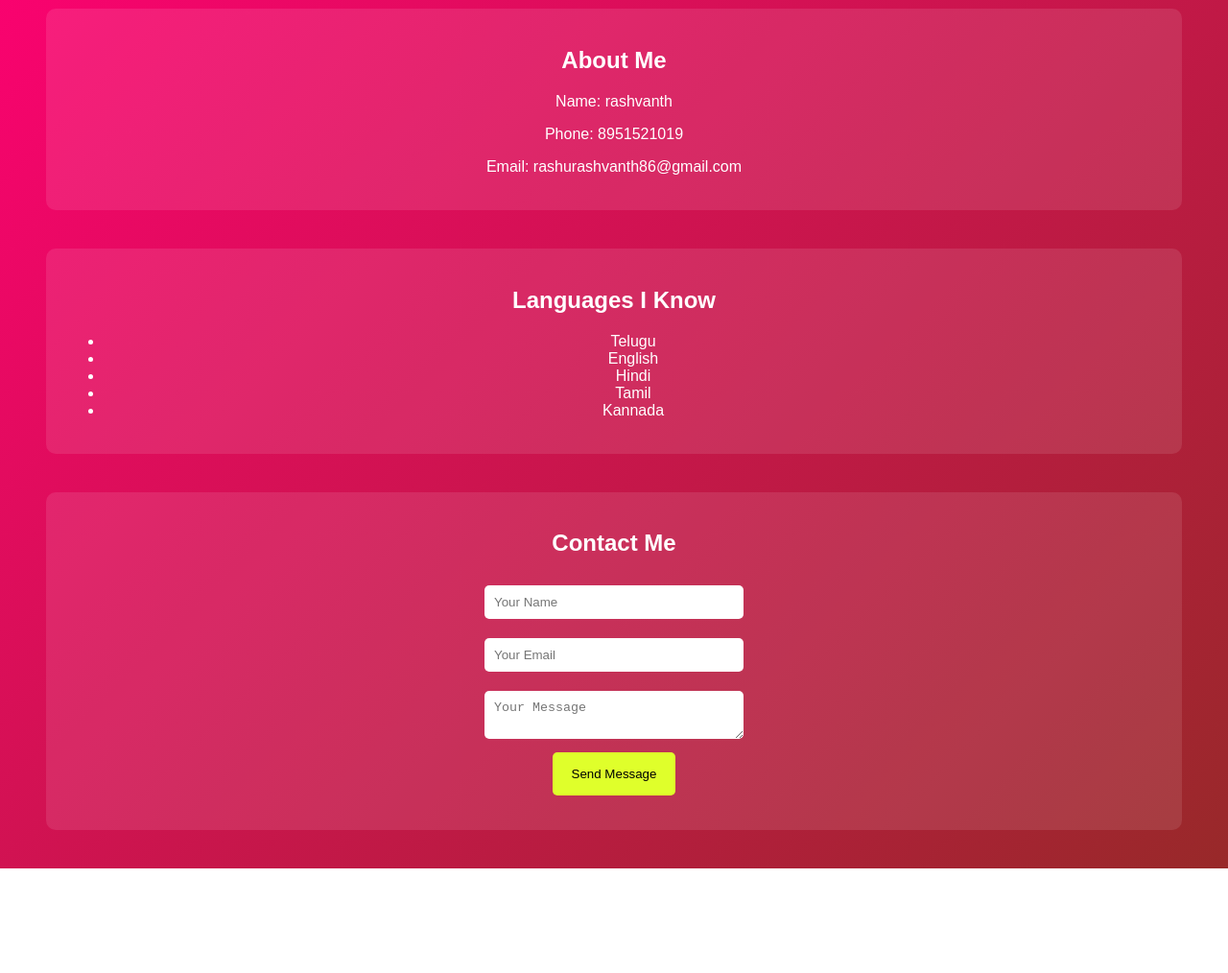
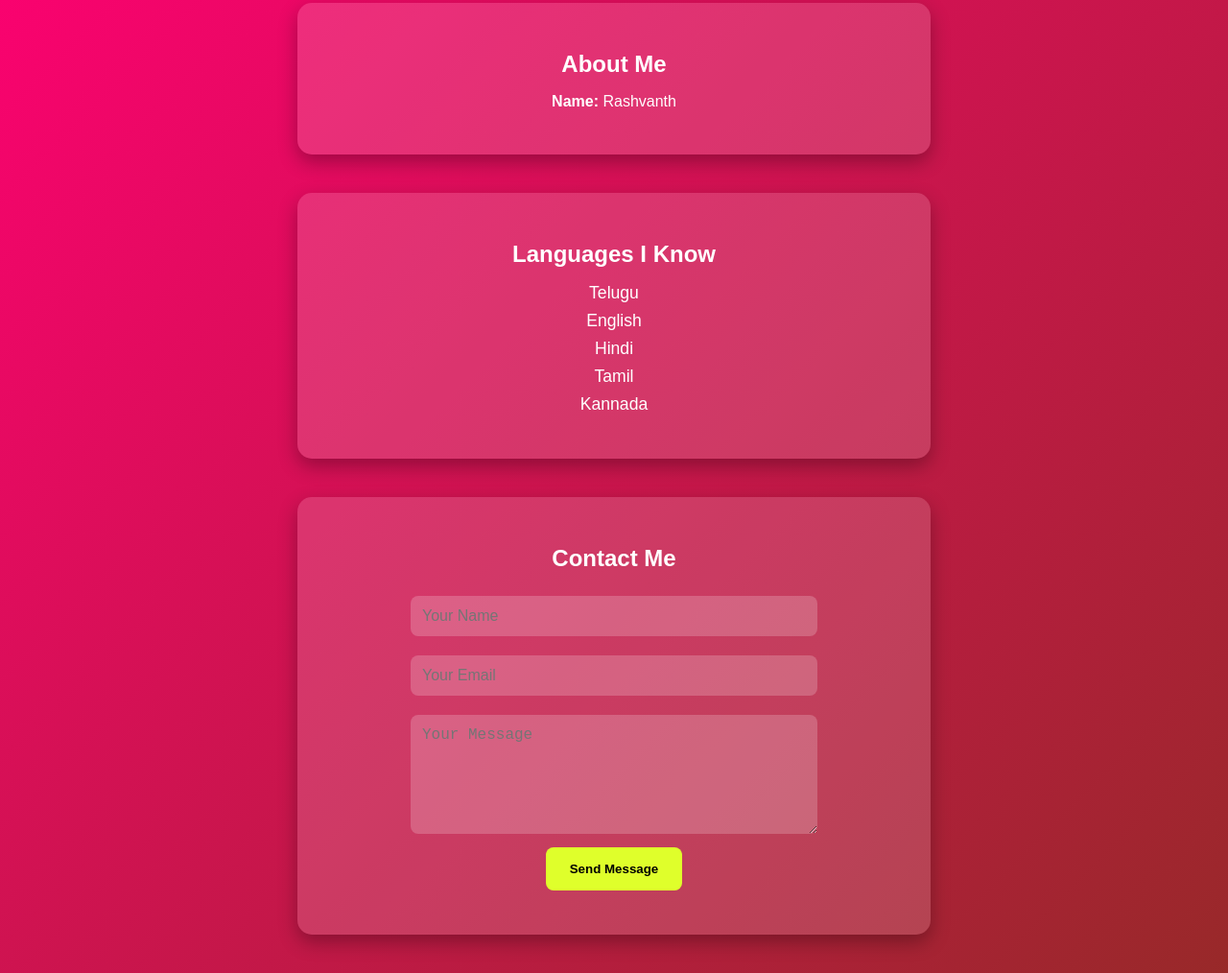
Before and after one commit to rashurashvanth86-crypto/portfolio1, a plain HTML site: page frontend/index.html in a window 1280 px wide. Shown: the part 129-1143 px from the top of the page at 96% size. Before the commit the page ends 1034 px from the top, so only its background shows below. Drawn offline with Linux system fonts and the light colour scheme.

Commit message:
Final commit for Rashvanth

```diff
--- a/frontend/index.html
+++ b/frontend/index.html
@@ -1,7 +1,9 @@
 <!DOCTYPE html>
-<html>
+<html lang="en">
 <head>
-<title>Mandala Jenith Portfolio</title>
+  <meta charset="UTF-8">
+  <meta name="viewport" content="width=device-width, initial-scale=1.0">
+  <title>Rashvanth Portfolio</title>
   <link rel="stylesheet" href="style.css">
 </head>
 
@@ -14,12 +16,10 @@
 
 <section class="about">
   <h2>About Me</h2>
-<p>Name: rashvanth </p>
-<p>Phone: 8951521019</p>
-<p>Email: rashurashvanth86@gmail.com</p>
+  <p><strong>Name:</strong> Rashvanth</p>
 </section>
 
-<section>
+<section class="languages">
   <h2>Languages I Know</h2>
   <ul>
     <li>Telugu</li>
@@ -30,25 +30,19 @@
   </ul>
 </section>
 
-
-
-<section>
+<section class="contact">
   <h2>Contact Me</h2>
 
   <form id="contactForm">
-
     <input type="text" id="name" placeholder="Your Name" required>
     <br>
-
     <input type="email" id="email" placeholder="Your Email" required>
     <br>
+    <textarea id="message" placeholder="Your Message" required></textarea>
+    <br>
+    <button type="submit">Send Message</button>
+  </form>
 
-<textarea id="message" placeholder="Your Message"></textarea>
-<br>
-
-<button type="submit">Send Message</button>
-
-</form>
   <p id="status"></p>
 </section>
 
--- a/frontend/style.css
+++ b/frontend/style.css
@@ -1,33 +1,70 @@
-body{
-font-family: Arial;
-background: linear-gradient(135deg,#ff0073,#982929);
-color:white;
-text-align:center;
+/* General body styling */
+body {
+  font-family: 'Arial', sans-serif;
+  background: linear-gradient(135deg, #ff0073, #982929);
+  color: white;
+  text-align: center;
+  margin: 0;
+  padding: 0;
 }
 
-section{
-margin:40px;
-padding:20px;
-background:rgba(255,255,255,0.1);
-border-radius:10px;
+/* Section styling */
+section {
+  margin: 40px auto;
+  padding: 30px;
+  max-width: 600px;
+  background: rgba(255, 255, 255, 0.15);
+  border-radius: 15px;
+  box-shadow: 0 8px 20px rgba(0, 0, 0, 0.3);
 }
 
-input,textarea{
-width:250px;
-padding:10px;
-margin:10px;
-border-radius:5px;
-border:none;
+/* Input and textarea styling */
+input, textarea {
+  width: 80%;
+  max-width: 400px;
+  padding: 12px;
+  margin: 10px 0;
+  border-radius: 8px;
+  border: none;
+  outline: none;
+  font-size: 1rem;
+  background: rgba(255, 255, 255, 0.2);
+  color: white;
 }
 
-button{
-padding:15px 20px;
-background:#dfff2b;
-border:none;
-border-radius:5px;
-cursor:pointer;
+textarea {
+  resize: vertical;
+  min-height: 100px;
 }
 
-button:hover{
-background:#00ccaa;
+/* Button styling */
+button {
+  padding: 15px 25px;
+  background: #dfff2b;
+  border: none;
+  border-radius: 8px;
+  cursor: pointer;
+  font-weight: bold;
+  transition: all 0.3s ease;
 }
+
+button:hover {
+  background: #00ccaa;
+  transform: scale(1.05);
+  color: white;
+}
+
+/* Headings styling */
+h1, h2 {
+  margin-bottom: 15px;
+}
+
+ul {
+  list-style-type: none;
+  padding: 0;
+}
+
+ul li {
+  margin: 8px 0;
+  font-size: 1.1rem;
+}
```
Lines whose indentation alone changed are shown as unchanged.
